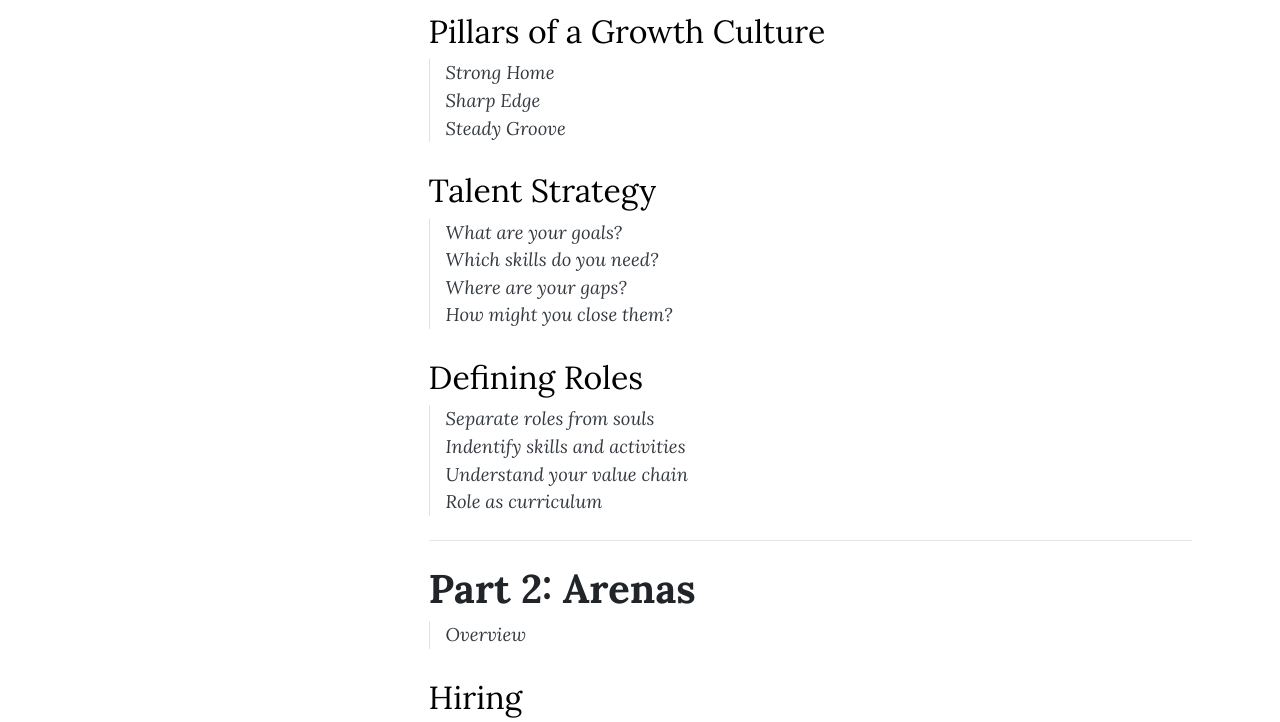
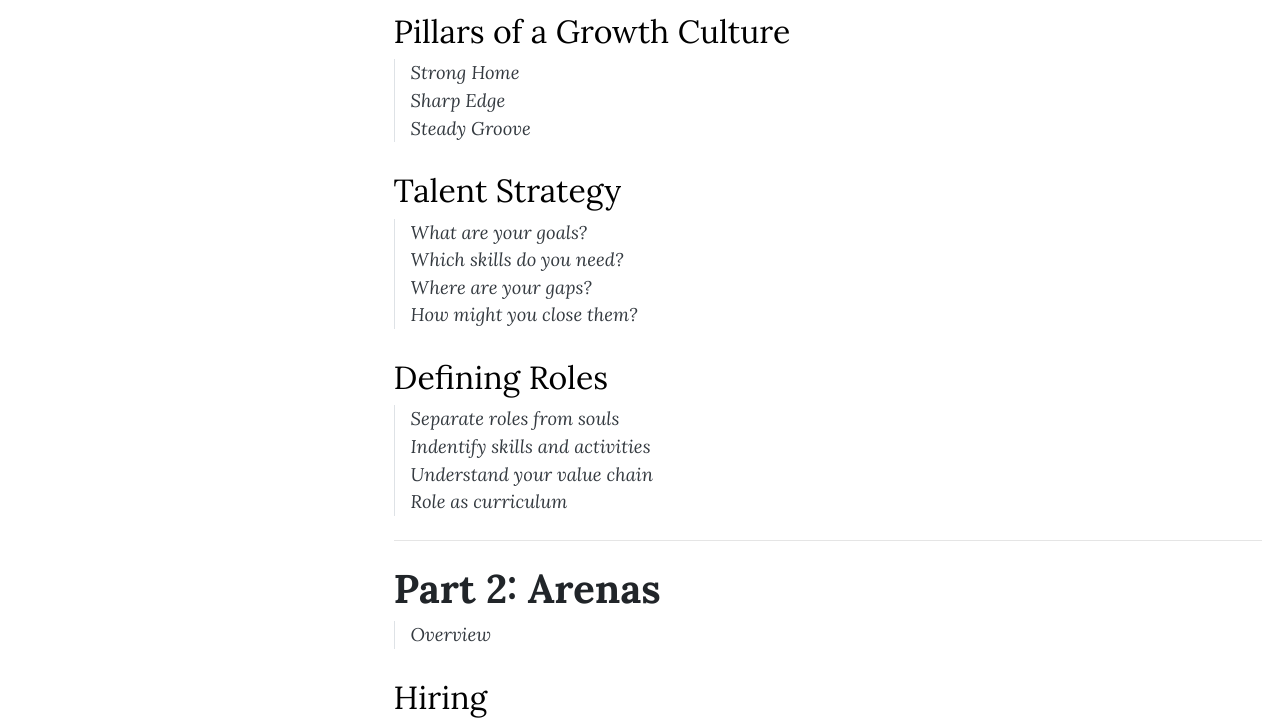
Before and after one commit to ggloege/jobs-to-journeys, a plain HTML site: page index.html in a window 1280 px wide. Shown: the part 723-1445 px from the top of the page. Drawn offline with nearby package versions, Linux system fonts and the light colour scheme.

Commit message:
Make containers fluid

```diff
--- a/index.html
+++ b/index.html
@@ -12,7 +12,7 @@
     <title>Jobs To Journeys: SECTION</title>
   </head>
   <body>
-    <div class="container">
+    <div class="container-fluid">
       <div class="row">
         <div class="col-sm-3 toc-sidebar text-right">
           <div class="back-to text-left mt-4">
```
Also changed, not shown: pages/defining-roles.html (+1 -1 lines), pages/developing.html (+1 -1 lines), pages/exiting.html (+1 -1 lines), pages/getting-started.html (+1 -1 lines), pages/hiring.html (+1 -1 lines), pages/introduction.html (+1 -1 lines), pages/mentoring.html (+1 -1 lines), pages/onboarding.html (+1 -1 lines), pages/overview.html (+1 -1 lines), pages/pillars-of-a-growth-culture.html (+1 -1 lines), pages/talent-strategy.html (+1 -1 lines), pages/template.html (+1 -1 lines).
